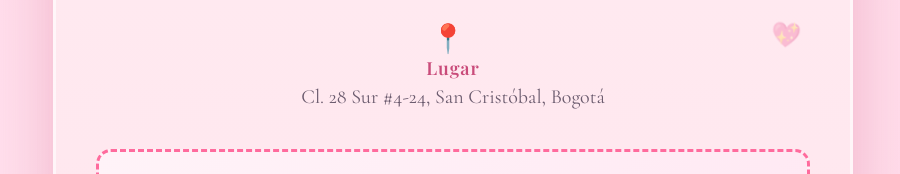
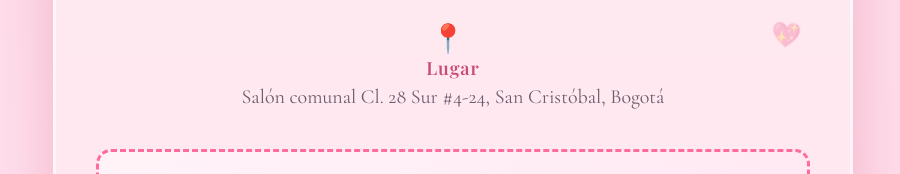
Before and after one commit to Angiefm/abuelita, a plain HTML site: page abuelita.html in a window 1280 px wide. Shown: the part 1080-1254 px from the top of the page, without its empty margins (187-1087 px from the left). Drawn offline with nearby package versions, Linux system fonts and the light colour scheme.

Commit message:
Buelita 2

```diff
--- a/abuelita.html
+++ b/abuelita.html
@@ -404,7 +404,7 @@
                 <div class="detail-item">
                     <span class="detail-icon">📍</span>
                     <div class="detail-label">Lugar</div>
-                    <div class="detail-info">Cl. 28 Sur #4-24, San Cristóbal, Bogotá</div>
+                    <div class="detail-info">Salón comunal Cl. 28 Sur #4-24, San Cristóbal, Bogotá</div>
                 </div>
             </div>
 
```
